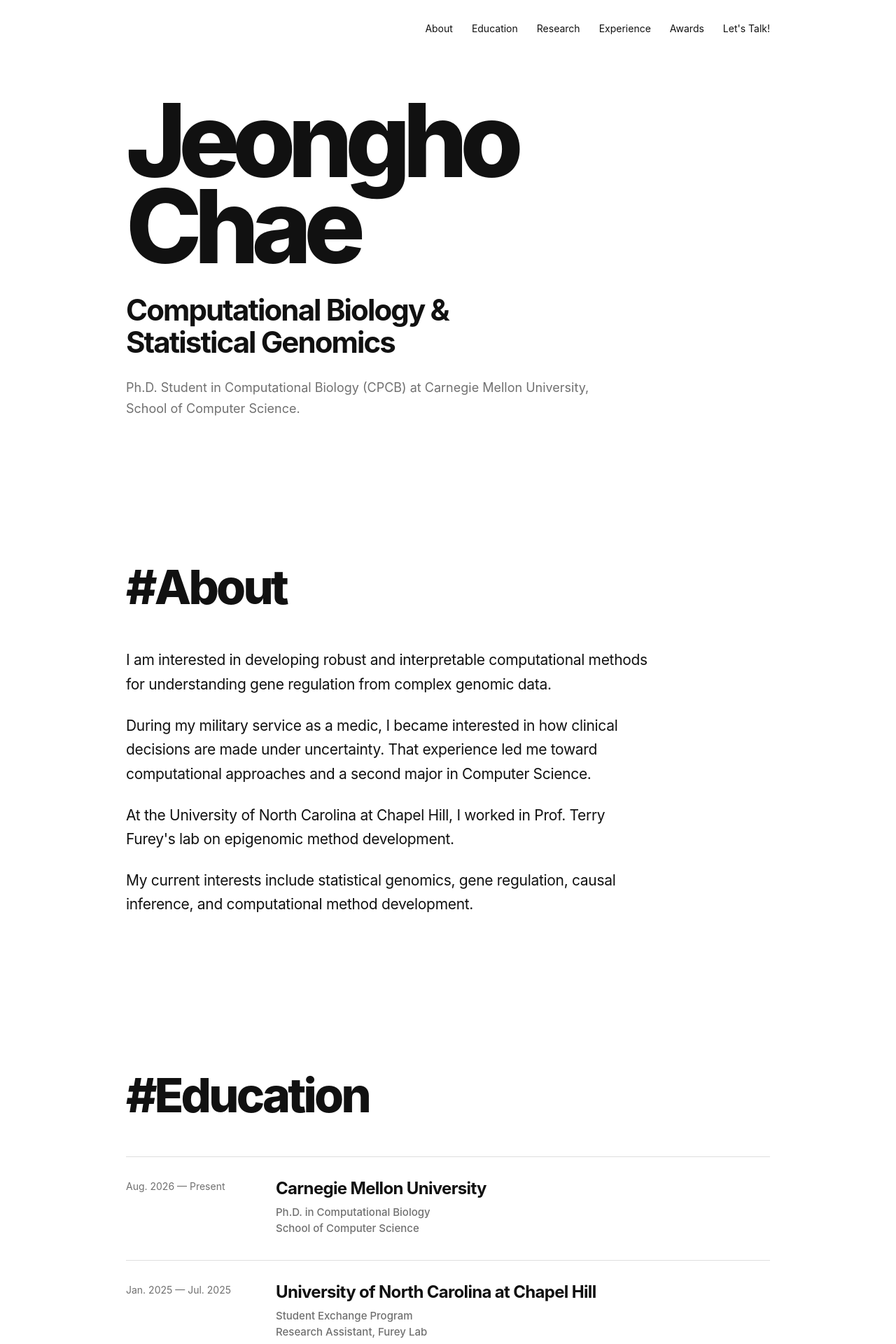
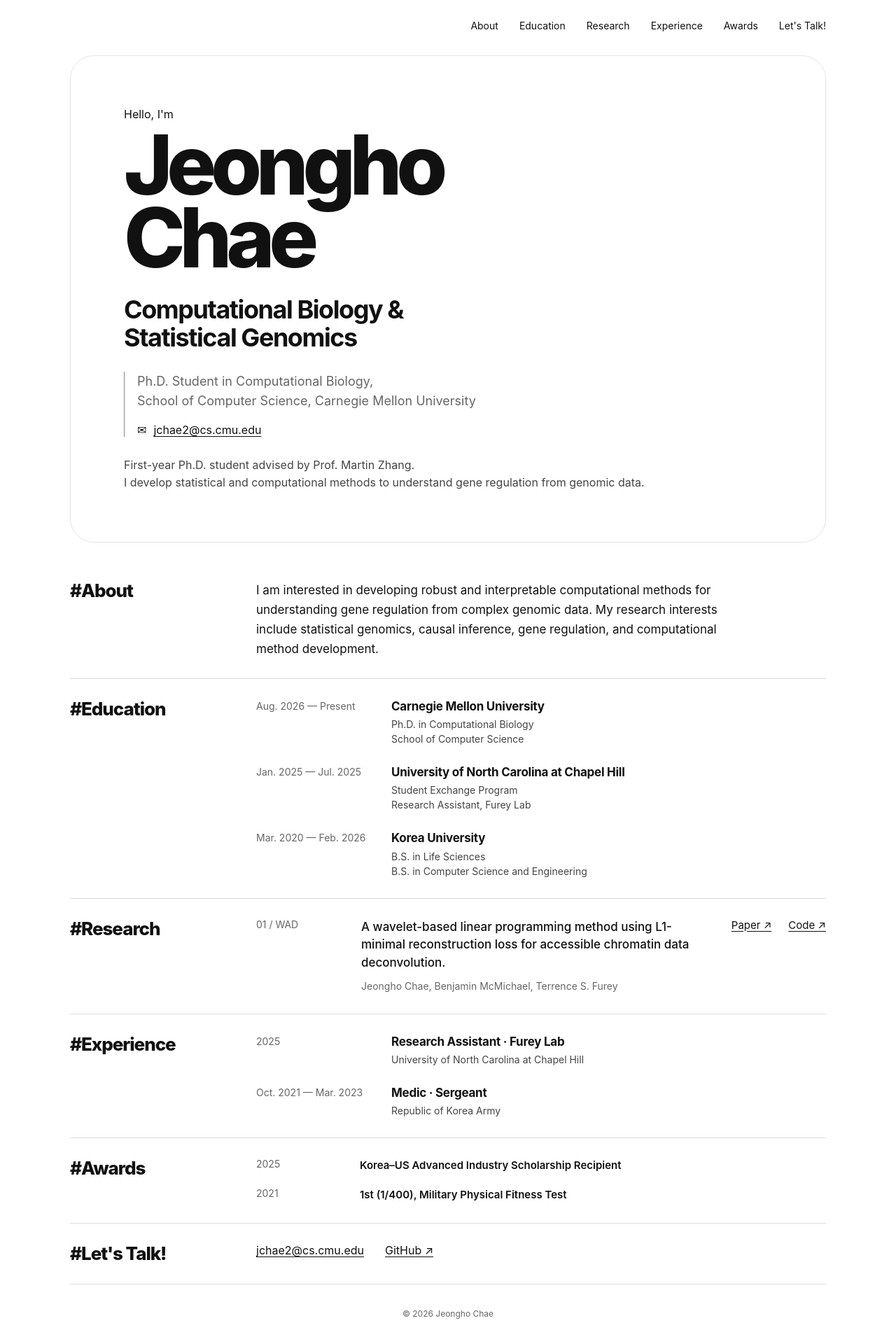
Before and after one commit to chae-jh/chae-jh.github.io, a Jekyll site: the page index.html, which Jekyll copies as it is, in a window 1280 px wide. Shown: the top 1920 px of the page at 70% size. Built offline with Jekyll 4.4.1, drawn with Linux system fonts in a browser that asks for light colours; some of the changed text lies outside the part shown.

Commit message:
Update index.html

```diff
--- a/index.html
+++ b/index.html
@@ -3,6 +3,7 @@
 <head>
   <meta charset="UTF-8" />
   <meta name="viewport" content="width=device-width, initial-scale=1.0" />
+
   <meta
     name="description"
     content="Jeongho Chae — Ph.D. student in Computational Biology at Carnegie Mellon University."
@@ -14,9 +15,9 @@
     :root {
       --bg: #ffffff;
       --text: #111111;
-      --muted: #707070;
-      --line: #dedede;
-      --max: 920px;
+      --muted: #666666;
+      --line: #dddddd;
+      --max: 1080px;
     }
 
     * {
@@ -58,19 +59,18 @@
       margin: 0 auto;
     }
 
-
     /* =========================
        NAVIGATION
        ========================= */
 
     header {
-      padding: 34px 0 0;
+      padding: 30px 0 16px;
     }
 
     nav {
       display: flex;
       justify-content: flex-end;
-      gap: 27px;
+      gap: 30px;
       flex-wrap: wrap;
 
       font-size: 14px;
@@ -79,7 +79,6 @@
 
     nav a {
       border-bottom: 1px solid transparent;
-
       transition:
         opacity 0.15s ease,
         border-color 0.15s ease;
@@ -90,355 +89,366 @@
       border-color: var(--text);
     }
 
-
     /* =========================
        HERO
        ========================= */
 
     .hero {
-      min-height: 650px;
+      min-height: 560px;
 
       display: flex;
-      flex-direction: column;
-      justify-content: center;
+      align-items: center;
 
-      padding: 90px 0 120px;
+      border: 1px solid #e4e4e4;
+      border-radius: 34px;
+
+      margin-top: 18px;
+      margin-bottom: 26px;
+
+      padding: 72px 76px;
+    }
+
+    .hero-inner {
+      width: 100%;
+      max-width: 780px;
+    }
+
+    .hello {
+      margin: 0 0 10px;
+
+      font-size: 16px;
+      line-height: 1.4;
     }
 
     .hero h1 {
       margin: 0;
 
-      font-size: clamp(72px, 13vw, 146px);
-      line-height: 0.84;
+      font-size: clamp(70px, 10vw, 118px);
+      line-height: 0.88;
 
       font-weight: 800;
-      letter-spacing: -0.075em;
+      letter-spacing: -0.07em;
     }
 
-    .hero h2 {
-      margin: 36px 0 0;
+    .hero-role {
+      margin: 30px 0 0;
 
-      max-width: 720px;
+      font-size: clamp(26px, 3.4vw, 36px);
+      line-height: 1.12;
 
-      font-size: clamp(26px, 4vw, 42px);
-      line-height: 1.08;
-
-      font-weight: 650;
-      letter-spacing: -0.045em;
+      font-weight: 700;
+      letter-spacing: -0.04em;
     }
 
-    .hero p {
-      max-width: 690px;
+    .hero-info {
+      margin-top: 28px;
+      padding-left: 18px;
 
-      margin: 28px 0 0;
+      border-left: 1px solid #888888;
+    }
+
+    .hero-info p {
+      margin: 0;
+
+      color: var(--muted);
 
       font-size: 18px;
-      line-height: 1.65;
-
-      color: var(--muted);
+      line-height: 1.55;
     }
 
+    .hero-email {
+      margin-top: 18px;
+
+      display: flex;
+      align-items: center;
+      gap: 10px;
+
+      font-size: 16px;
+    }
+
+    .hero-email a {
+      text-decoration: underline;
+      text-underline-offset: 3px;
+    }
+
+    .hero-extra {
+      margin-top: 28px;
+
+      color: #444444;
+
+      font-size: 16px;
+      line-height: 1.55;
+    }
 
     /* =========================
-       GENERAL SECTIONS
+       SECTIONS
        ========================= */
 
-    section.content {
-      padding: 86px 0 110px;
+    .content {
+      padding: 28px 0;
+      border-bottom: 1px solid var(--line);
+    }
+
+    .section-grid {
+      display: grid;
+      grid-template-columns: 220px 1fr;
+      gap: 46px;
+      align-items: start;
     }
 
     .section-title {
-      margin: 0 0 54px;
+      margin: 0;
 
-      font-size: clamp(42px, 7vw, 68px);
-      line-height: 1;
+      font-size: 26px;
+      line-height: 1.15;
 
       font-weight: 800;
-      letter-spacing: -0.055em;
+      letter-spacing: -0.04em;
     }
 
-    .intro {
-      max-width: 760px;
-
-      font-size: 21px;
-      line-height: 1.65;
-
-      letter-spacing: -0.015em;
+    .section-body {
+      min-width: 0;
     }
 
-    .intro p {
-      margin: 0 0 24px;
+    /* =========================
+       ABOUT
+       ========================= */
+
+    .about-text {
+      max-width: 700px;
+
+      margin: 0;
+
+      font-size: 17px;
+      line-height: 1.65;
     }
-
 
     /* =========================
        EDUCATION / EXPERIENCE
        ========================= */
 
-    .list {
-      border-top: 1px solid var(--line);
+    .timeline {
+      display: flex;
+      flex-direction: column;
+      gap: 26px;
     }
 
-    .item {
+    .timeline-row {
       display: grid;
-      grid-template-columns: 180px minmax(0, 1fr);
-
-      gap: 34px;
-
-      padding: 31px 0 34px;
-
-      border-bottom: 1px solid var(--line);
+      grid-template-columns: 165px 1fr;
+      gap: 28px;
     }
 
     .date {
       color: var(--muted);
 
       font-size: 14px;
-      line-height: 1.6;
-    }
-
-    .item h3 {
-      margin: 0;
-
-      font-size: 24px;
-      line-height: 1.2;
-
-      letter-spacing: -0.028em;
-    }
-
-    .item h4 {
-      margin: 7px 0 0;
-
-      color: var(--muted);
-
-      font-size: 15px;
-      font-weight: 450;
       line-height: 1.55;
     }
 
-    .item p {
-      margin: 17px 0 0;
+    .timeline-row h3 {
+      margin: 0;
 
-      font-size: 16px;
-      line-height: 1.7;
+      font-size: 17px;
+      line-height: 1.3;
 
-      color: #333333;
+      font-weight: 700;
+      letter-spacing: -0.015em;
     }
 
+    .timeline-row p {
+      margin: 4px 0 0;
+
+      color: #444444;
+
+      font-size: 14px;
+      line-height: 1.5;
+    }
 
     /* =========================
        RESEARCH
        ========================= */
 
-    .work {
-      padding: 0 0 62px;
-
-      margin-bottom: 56px;
-
-      border-bottom: 1px solid var(--line);
+    .research-row {
+      display: grid;
+      grid-template-columns: 120px 1fr auto;
+      gap: 30px;
+      align-items: start;
     }
 
-    .work-number {
-      margin-bottom: 18px;
+    .research-number {
+      color: var(--muted);
+
+      font-size: 14px;
+    }
+
+    .research-main h3 {
+      margin: 0;
+
+      font-size: 17px;
+      line-height: 1.5;
+
+      font-weight: 500;
+    }
+
+    .research-main p {
+      margin: 10px 0 0;
 
       color: var(--muted);
 
-      font-size: 13px;
-      letter-spacing: 0.04em;
+      font-size: 14px;
+      line-height: 1.55;
     }
 
-    .work h3 {
-      max-width: 820px;
+    .research-links {
+      display: flex;
+      gap: 24px;
+      white-space: nowrap;
 
-      margin: 0;
-
-      font-size: clamp(30px, 5vw, 47px);
-      line-height: 1.1;
-
-      letter-spacing: -0.045em;
-      font-weight: 750;
+      font-size: 15px;
     }
 
-    .work .meta {
-      margin-top: 19px;
-
-      color: var(--muted);
-
-      font-size: 15px;
-      line-height: 1.6;
+    .research-links a {
+      text-decoration: underline;
+      text-underline-offset: 3px;
     }
-
-    .work .description {
-      max-width: 760px;
-
-      margin-top: 25px;
-
-      font-size: 17px;
-      line-height: 1.72;
-    }
-
-    .link-row {
-      margin-top: 17px;
-
-      display: flex;
-      gap: 18px;
-
-      flex-wrap: wrap;
-
-      font-size: 14px;
-      font-weight: 600;
-    }
-
-    .link-row a {
-      border-bottom: 1px solid var(--text);
-    }
-
 
     /* =========================
        AWARDS
        ========================= */
 
-    .award {
+    .award-list {
       display: flex;
-      justify-content: space-between;
-
-      gap: 30px;
-
-      padding: 25px 0;
-
-      border-bottom: 1px solid var(--line);
-
-      font-size: 17px;
-      line-height: 1.45;
+      flex-direction: column;
+      gap: 20px;
     }
 
-    .award:first-child {
-      border-top: 1px solid var(--line);
+    .award-row {
+      display: grid;
+      grid-template-columns: 120px 1fr;
+      gap: 28px;
     }
 
-    .award span:last-child {
+    .award-row span:first-child {
       color: var(--muted);
-      white-space: nowrap;
+
+      font-size: 14px;
     }
 
+    .award-row span:last-child {
+      font-size: 15px;
+      line-height: 1.5;
+
+      font-weight: 600;
+    }
 
     /* =========================
        CONTACT
        ========================= */
 
-    .contact {
-      padding-bottom: 100px;
-    }
+    .contact-links {
+      display: flex;
+      gap: 30px;
+      flex-wrap: wrap;
 
-    .contact-copy {
-      font-size: clamp(28px, 5vw, 48px);
-      line-height: 1.18;
-
-      letter-spacing: -0.04em;
-      font-weight: 650;
-    }
-
-    .contact-links {
-      margin-top: 38px;
-
-      display: flex;
-      flex-direction: column;
-
-      align-items: flex-start;
-
-      gap: 12px;
-
-      font-size: 17px;
+      font-size: 16px;
     }
 
     .contact-links a {
-      border-bottom: 1px solid var(--text);
+      text-decoration: underline;
+      text-underline-offset: 3px;
     }
-
 
     /* =========================
        FOOTER
        ========================= */
 
     footer {
-      padding: 28px 0 42px;
+      padding: 34px 0 44px;
 
-      border-top: 1px solid var(--line);
+      text-align: center;
 
       color: var(--muted);
 
       font-size: 12px;
     }
 
-
     /* =========================
        MOBILE
        ========================= */
 
-    @media (max-width: 700px) {
+    @media (max-width: 760px) {
 
       .container {
-        width: min(calc(100% - 34px), var(--max));
+        width: min(calc(100% - 30px), var(--max));
       }
 
       header {
-        padding-top: 25px;
+        padding-top: 22px;
       }
 
       nav {
         justify-content: flex-start;
-
-        gap: 18px;
+        gap: 17px;
 
         font-size: 13px;
       }
 
       .hero {
-        min-height: 590px;
+        min-height: auto;
 
-        padding: 92px 0 105px;
+        padding: 56px 28px;
+
+        border-radius: 26px;
       }
 
       .hero h1 {
-        font-size: clamp(66px, 22vw, 104px);
+        font-size: clamp(62px, 20vw, 90px);
       }
 
-      section.content {
-        padding: 72px 0 92px;
+      .hero-role {
+        font-size: 26px;
       }
 
-      .section-title {
-        margin-bottom: 42px;
+      .hero-info p {
+        font-size: 16px;
       }
 
-      .item {
+      .section-grid {
         grid-template-columns: 1fr;
-
-        gap: 8px;
+        gap: 26px;
       }
 
-      .award {
-        flex-direction: column;
+      .timeline-row {
+        grid-template-columns: 1fr;
+        gap: 6px;
+      }
 
-        gap: 8px;
+      .research-row {
+        grid-template-columns: 1fr;
+        gap: 14px;
+      }
+
+      .research-links {
+        margin-top: 4px;
+      }
+
+      .award-row {
+        grid-template-columns: 1fr;
+        gap: 5px;
       }
     }
-
   </style>
 </head>
 
-
 <body>
-
 
   <!-- =========================
        NAVIGATION
        ========================= -->
 
   <header>
-
     <div class="container">
-
       <nav>
 
         <a href="#about">
@@ -466,16 +476,12 @@
         </a>
 
       </nav>
-
     </div>
-
   </header>
-
 
   <main>
 
     <div class="container">
-
 
       <!-- =========================
            HERO
@@ -483,25 +489,58 @@
 
       <section class="hero">
 
+        <div class="hero-inner">
+
+          <p class="hello">
+            Hello, I'm
+          </p>
+
           <h1>
             Jeongho<br>
             Chae
           </h1>
 
-        <h2>
+          <div class="hero-role">
             Computational Biology &amp;<br>
             Statistical Genomics
-        </h2>
+          </div>
+
+          <div class="hero-info">
 
             <p>
-          Ph.D. Student in Computational Biology (CPCB)
-          at Carnegie Mellon University,
-          School of Computer Science.
+              Ph.D. Student in Computational Biology,<br>
+              School of Computer Science,
+              Carnegie Mellon University
             </p>
 
+            <div class="hero-email">
+
+              <span>
+                ✉
+              </span>
+
+              <a href="mailto:jchae2@cs.cmu.edu">
+                jchae2@cs.cmu.edu
+              </a>
+
+            </div>
+
+          </div>
+
+          <div class="hero-extra">
+
+            First-year Ph.D. student advised by Prof. Martin Zhang.
+
+            <br>
+
+            I develop statistical and computational methods
+            to understand gene regulation from genomic data.
+
+          </div>
+
+        </div>
+
       </section>
-
-
 
       <!-- =========================
            ABOUT
@@ -512,44 +551,32 @@
         id="about"
       >
 
+        <div class="section-grid">
+
           <h2 class="section-title">
             #About
           </h2>
 
-        <div class="intro">
+          <div class="section-body">
 
-          <p>
+            <p class="about-text">
+
               I am interested in developing robust and
               interpretable computational methods for
               understanding gene regulation from complex
               genomic data.
-          </p>
 
-          <p>
-            During my military service as a medic,
-            I became interested in how clinical decisions
-            are made under uncertainty.
-            That experience led me toward computational
-            approaches and a second major in Computer Science.
-          </p>
+              My research interests include statistical genomics,
+              causal inference, gene regulation,
+              and computational method development.
 
-          <p>
-            At the University of North Carolina at Chapel Hill,
-            I worked in Prof. Terry Furey's lab on epigenomic
-            method development.
-          </p>
-
-          <p>
-            My current interests include statistical genomics,
-            gene regulation, causal inference,
-            and computational method development.
             </p>
 
           </div>
 
+        </div>
+
       </section>
-
-
 
       <!-- =========================
            EDUCATION
@@ -560,15 +587,17 @@
         id="education"
       >
 
+        <div class="section-grid">
+
           <h2 class="section-title">
             #Education
           </h2>
 
+          <div class="section-body">
 
-        <div class="list">
+            <div class="timeline">
 
-
-          <article class="item">
+              <div class="timeline-row">
 
                 <div class="date">
                   Aug. 2026 — Present
@@ -580,18 +609,16 @@
                     Carnegie Mellon University
                   </h3>
 
-              <h4>
+                  <p>
                     Ph.D. in Computational Biology<br>
                     School of Computer Science
-              </h4>
+                  </p>
 
                 </div>
 
-          </article>
+              </div>
 
-
-
-          <article class="item">
+              <div class="timeline-row">
 
                 <div class="date">
                   Jan. 2025 — Jul. 2025
@@ -600,22 +627,19 @@
                 <div>
 
                   <h3>
-                University of North Carolina
-                at Chapel Hill
+                    University of North Carolina at Chapel Hill
                   </h3>
 
-              <h4>
+                  <p>
                     Student Exchange Program<br>
                     Research Assistant, Furey Lab
-              </h4>
+                  </p>
 
                 </div>
 
-          </article>
+              </div>
 
-
-
-          <article class="item">
+              <div class="timeline-row">
 
                 <div class="date">
                   Mar. 2020 — Feb. 2026
@@ -627,21 +651,22 @@
                     Korea University
                   </h3>
 
-              <h4>
+                  <p>
                     B.S. in Life Sciences<br>
                     B.S. in Computer Science and Engineering
-              </h4>
+                  </p>
 
                 </div>
 
-          </article>
+              </div>
 
+            </div>
+
+          </div>
 
         </div>
 
       </section>
-
-
 
       <!-- =========================
            RESEARCH
@@ -652,54 +677,41 @@
         id="research"
       >
 
+        <div class="section-grid">
+
           <h2 class="section-title">
             #Research
           </h2>
 
+          <div class="section-body">
 
-        <article class="work">
+            <div class="research-row">
 
-          <div class="work-number">
+              <div class="research-number">
                 01 / WAD
               </div>
 
+              <div class="research-main">
 
                 <h3>
+
                   A wavelet-based linear programming method
                   using L1-minimal reconstruction loss
                   for accessible chromatin data deconvolution.
+
                 </h3>
 
-
-          <div class="meta">
+                <p>
 
                   Jeongho Chae,
                   Benjamin McMichael,
                   Terrence S. Furey
 
-            <br>
-
-            Preprint
+                </p>
 
               </div>
 
-
-          <p class="description">
-
-            WAD combines wavelet-based denoising
-            with an L1-minimal linear programming
-            framework for robust and interpretable
-            cell-type deconvolution of bulk
-            chromatin accessibility data.
-
-          </p>
-
-
-          <div class="link-row">
-
-            <!--
-              Replace # with your actual paper URL.
-            -->
+              <div class="research-links">
 
                 <a
                   href="#"
@@ -722,13 +729,13 @@
 
               </div>
 
+            </div>
 
-        </article>
+          </div>
 
+        </div>
 
       </section>
-
-
 
       <!-- =========================
            EXPERIENCE
@@ -739,54 +746,41 @@
         id="experience"
       >
 
+        <div class="section-grid">
+
           <h2 class="section-title">
             #Experience
           </h2>
 
+          <div class="section-body">
 
-        <div class="list">
+            <div class="timeline">
 
-
-          <article class="item">
+              <div class="timeline-row">
 
                 <div class="date">
                   2025
                 </div>
 
-
                 <div>
 
                   <h3>
-                Research Assistant
+                    Research Assistant · Furey Lab
                   </h3>
 
-              <h4>
-                Furey Lab<br>
-                University of North Carolina
-                at Chapel Hill
-              </h4>
-
-
                   <p>
-                Computational method development
-                for epigenomic data, including
-                chromatin accessibility and
-                cell-type deconvolution.
+                    University of North Carolina at Chapel Hill
                   </p>
 
                 </div>
 
+              </div>
 
-          </article>
-
-
-
-          <article class="item">
+              <div class="timeline-row">
 
                 <div class="date">
                   Oct. 2021 — Mar. 2023
                 </div>
-
 
                 <div>
 
@@ -794,22 +788,21 @@
                     Medic · Sergeant
                   </h3>
 
-              <h4>
+                  <p>
                     Republic of Korea Army
-              </h4>
+                  </p>
 
                 </div>
 
-
-          </article>
-
+              </div>
 
             </div>
 
+          </div>
+
+        </div>
 
       </section>
-
-
 
       <!-- =========================
            AWARDS
@@ -820,83 +813,70 @@
         id="awards"
       >
 
+        <div class="section-grid">
+
           <h2 class="section-title">
             #Awards
           </h2>
 
+          <div class="section-body">
 
-        <div>
+            <div class="award-list">
 
-
-          <div class="award">
-
-            <span>
-              Korea–US Advanced Industry
-              Scholarship Recipient
-            </span>
+              <div class="award-row">
 
                 <span>
                   2025
                 </span>
 
+                <span>
+                  Korea–US Advanced Industry Scholarship Recipient
+                </span>
+
               </div>
 
-
-
-          <div class="award">
-
-            <span>
-              1st (1/400),
-              Military Physical Fitness Test
-            </span>
+              <div class="award-row">
 
                 <span>
                   2021
                 </span>
 
-          </div>
-
+                <span>
+                  1st (1/400), Military Physical Fitness Test
+                </span>
 
               </div>
 
+            </div>
+
+          </div>
+
+        </div>
 
       </section>
-
-
 
       <!-- =========================
            CONTACT
            ========================= -->
 
       <section
-        class="content contact"
+        class="content"
         id="contact"
       >
+
+        <div class="section-grid">
 
           <h2 class="section-title">
             #Let's Talk!
           </h2>
 
-
-        <div class="contact-copy">
-
-          Interested in research,
-          collaboration,<br>
-
-          or just want to say hello?
-
-        </div>
-
+          <div class="section-body">
 
             <div class="contact-links">
 
-
-          <a
-            href="mailto:jchae2@andrew.cmu.edu"
-          >
-            jchae2@andrew.cmu.edu
+              <a href="mailto:jchae2@cs.cmu.edu">
+                jchae2@cs.cmu.edu
               </a>
-
 
               <a
                 href="https://github.com/chae-jh"
@@ -906,18 +886,17 @@
                 GitHub ↗
               </a>
 
+            </div>
 
           </div>
 
+        </div>
 
       </section>
-
 
     </div>
 
   </main>
-
-
 
   <!-- =========================
        FOOTER
@@ -928,13 +907,11 @@
     <div class="container">
 
       © <span id="year"></span>
-      Jeongho Chae.
+      Jeongho Chae
 
     </div>
 
   </footer>
-
-
 
   <script>
 
@@ -945,6 +922,5 @@
 
   </script>
 
-
 </body>
 </html>
```
Also changed, not shown: other parts of index.html (+0 -5 lines). Lines whose indentation alone changed are shown as unchanged.
